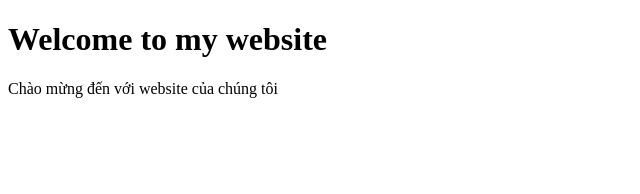
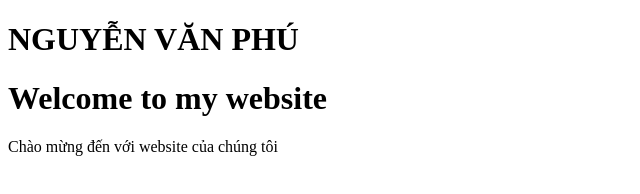
Before and after one commit to phjzk123/netlify-app, a plain HTML site: page index.html in a window 1280 px wide. Shown: the whole page, without its empty margins (0-640 px from the left). Drawn offline with Linux system fonts and the light colour scheme.

Commit message:
Update index.html

```diff
--- a/index.html
+++ b/index.html
@@ -9,6 +9,7 @@
 <body>
     <div class=" container">
     </div>
+    <h1>NGUYỄN VĂN PHÚ </h1>
     <h1>Welcome to my website </h1>
     <p>Chào mừng đến với website của chúng tôi</p>
 </body>
```
